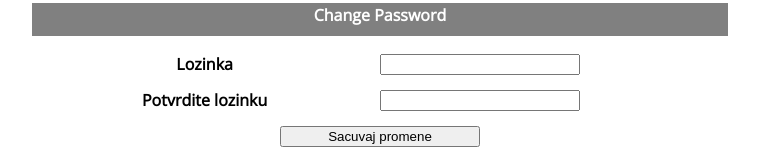
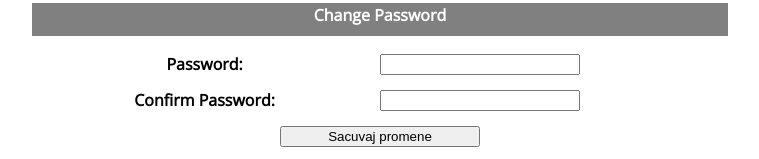
Before and after one commit to mrivanovic/OnlineShop, a CodeIgniter app: page /OnlineShop/index.php/account/sellerProfile in a window 1280 px wide. Shown: the part 501-660 px from the top of the page, without its empty margins (484-1243 px from the left). Run offline with CodeIgniter, Linux system fonts and the light colour scheme; the visitor is signed in with stand-in values (Sample User, id 1); data that the repository does not hold is empty.

Commit message:
translate

```diff
--- a/application/views/sellerProfile.php
+++ b/application/views/sellerProfile.php
@@ -62,11 +62,11 @@
                         <td></td>
                     </tr>
                     <tr>
-                        <th>Lozinka</th>
+                        <th>Password:</th>
                         <td><input type="text" name="pass" /></td>
                     </tr>
                     <tr>
-                        <th>Potvrdite lozinku</th>
+                        <th>Confirm Password:</th>
                         <td><input type="text" name="pass1" /></td>
                     </tr>
                     <tr>
```
